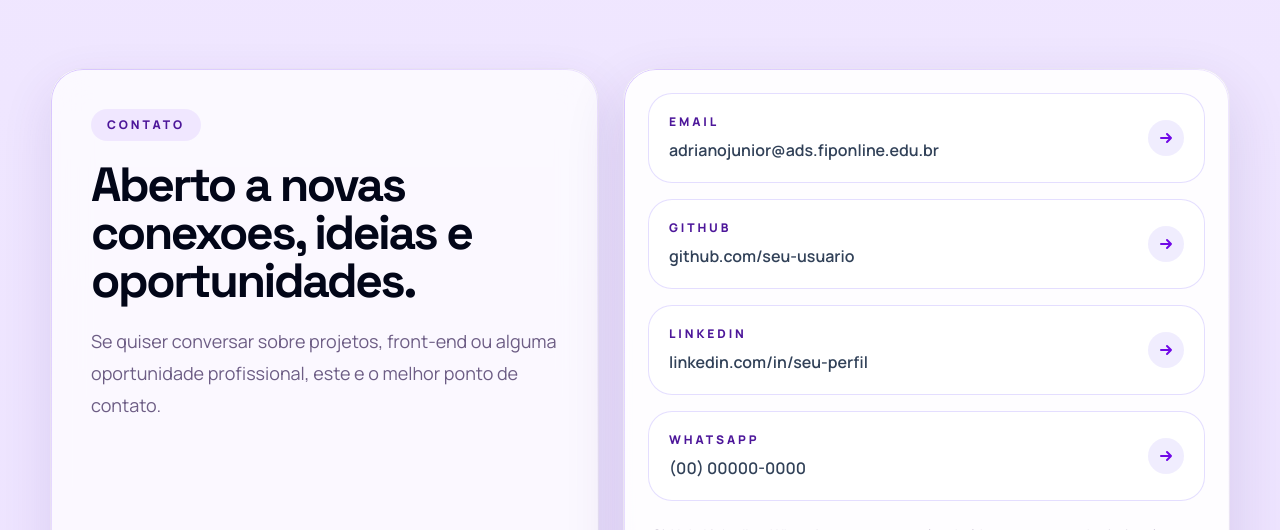
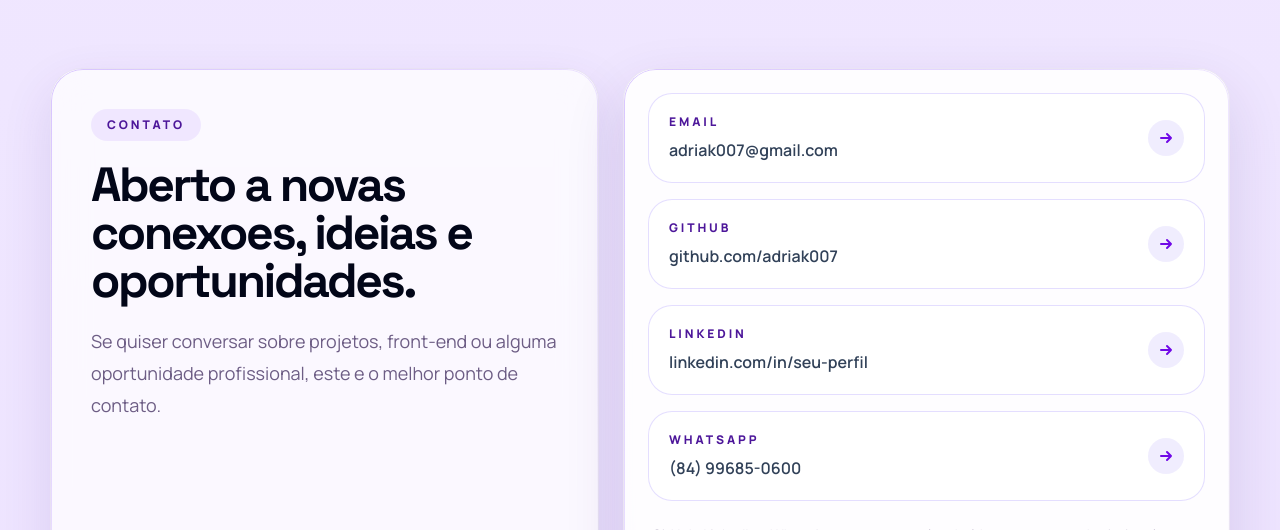
Before and after one commit to adriak007/Meu-Portifolio, a Next.js app: page / in a window 1280 px wide. Shown: the part 3140-3670 px from the top of the page. Built offline with nearby package versions, Linux system fonts and the light colour scheme.

Commit message:
novos dados

```diff
--- a/app/layout.tsx
+++ b/app/layout.tsx
@@ -19,7 +19,7 @@ const spaceGrotesk = Space_Grotesk({
 export const metadata: Metadata = {
   title: "Adriano JR | Desenvolvedor Web e Empresario",
   description:
-    "Portfolio de Adriano Da Silva Dantas Junior, desenvolvedor web, empresario e estudante de ADS na FIP."
+    "Adriano Da Silva Dantas Junior, desenvolvedor web e estudante de ADS na FIP."
 };
 
 export default function RootLayout({
--- a/sections/contact-section.tsx
+++ b/sections/contact-section.tsx
@@ -4,12 +4,12 @@ import { SectionHeading } from "@/components/section-heading";
 const links = [
   {
     label: "Email",
-    value: "adrianojunior@ads.fiponline.edu.br",
-    href: "mailto:adrianojunior@ads.fiponline.edu.br",
+    value: "adriak007@gmail.com",
+    href: "mailto:adriak007@gmail.com",
   },
   {
     label: "GitHub",
-    value: "github.com/seu-usuario",
+    value: "github.com/adriak007",
     href: "https://github.com/",
   },
   {
@@ -19,7 +19,7 @@ const links = [
   },
   {
     label: "WhatsApp",
-    value: "(00) 00000-0000",
+    value: "(84) 99685-0600",
     href: "https://wa.me/",
   },
 ];
```
